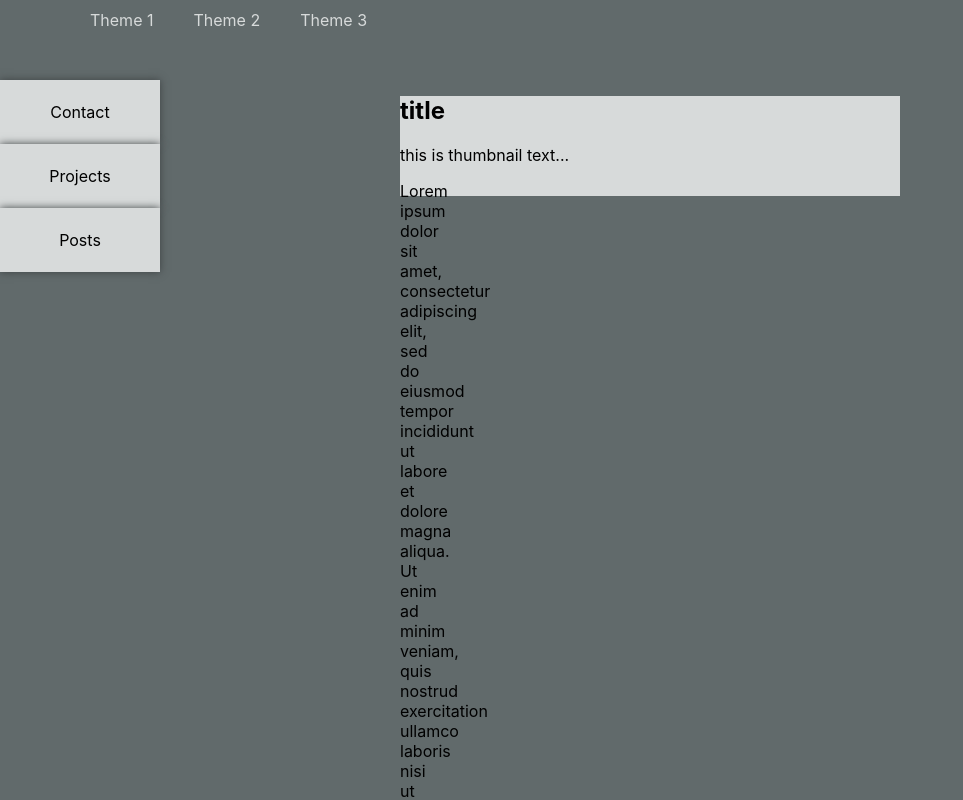
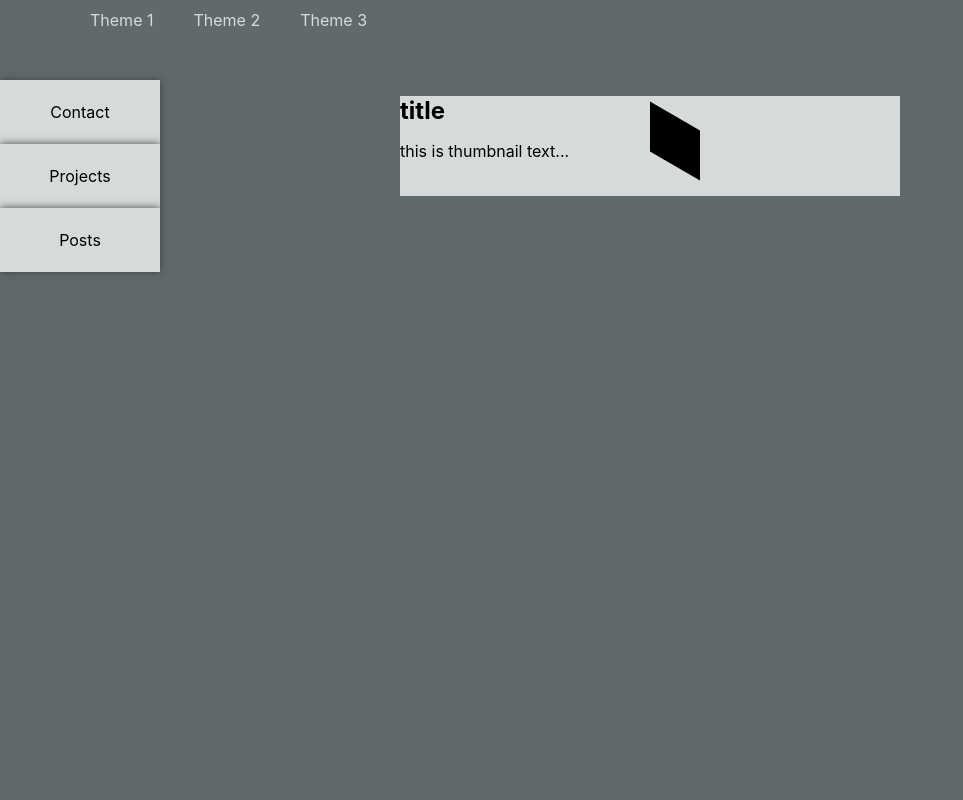
Before and after one commit to TYLER-JM/personal-homepage, a React (Create React App) app: page / in a window 1280 px wide. Shown: the top 800 px of the page, without its empty margins (0-963 px from the left). Built offline with nearby package versions, Linux system fonts and the light colour scheme.

Commit message:
adds rules for the arrow element, reorganizes

```diff
--- a/src/styles/articles.scss
+++ b/src/styles/articles.scss
@@ -1,18 +1,44 @@
 article {
   transition: all 1s;
   grid-area: 2/2/3/3;
+
+
   background-color: rgb(215, 218, 218);
   color: black;
   height: 100px;
   width: 500px;
   margin: 1em;
+  .article-header {
+    // display: flex;
+    // flex-direction: row;
+    // justify-content: space-evenly;
+    display: grid;
+    grid-template: 50% 50% / 50% 50%;
+    h2 {
+      grid-area: 1/1/2/2;
+    }
+    .arrow {
+      grid-area: 1/2/3/3;
+      background-color: black;
+      margin: 20px 0;
+      height: 50px;
+      width: 50px;
+      transform: skewY(30deg);
+    }
+    .arrow:hover {
+      cursor: pointer;
+    }
+    p {
+      grid-area: 2/1/3/2;
+    }
+
+  }
   .article-content {
-    height: 0;
-    width: 0;
+    // height: 0;
+    // width: 0;
+    opacity: 0;
   }
-}
-article:hover {
-  cursor: pointer;
+
 }
 .selected-article {
   transition: all 1s;
@@ -24,6 +50,7 @@ article:hover {
   .article-content {
     height: 100%;
     width: 80%;
+    opacity: 1;
     margin: 0 auto;
   }
 }
```
